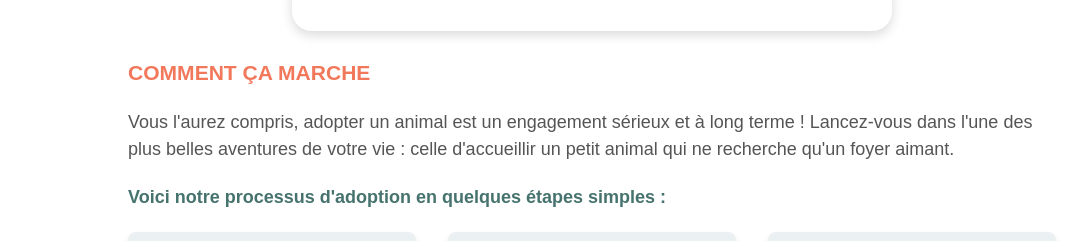
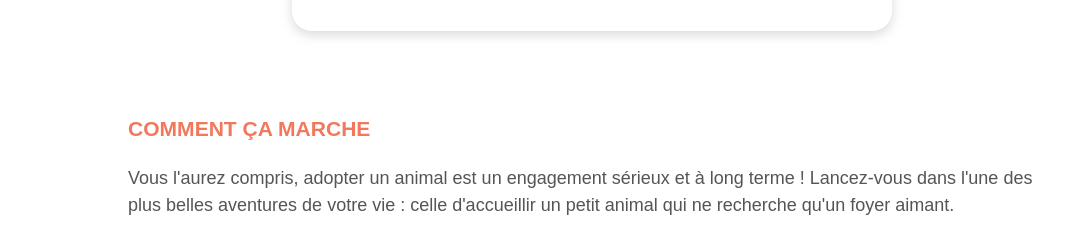
Before and after one commit to Camille-lt/Adaopte_front, a Next.js app: page /guide-adoption in a window 1280 px wide. Shown: the part 711-952 px from the top of the page, without its empty margins (48-1135 px from the left). Built offline with nearby package versions, Linux system fonts and the light colour scheme.

Commit message:
add new style of guide-adoption

```diff
--- a/src/app/guide-adoption/page.js
+++ b/src/app/guide-adoption/page.js
@@ -1,14 +1,18 @@
 'use client'
+
 
 import { useState } from 'react'
 import { HandHeart, BookOpen, Home, Rabbit } from 'lucide-react'
 import AdoptionForm from '../components/adoptionForm'
 
+
 export default function GuideAdoption({ animals = [], cities = [] }) {
    const [showForm, setShowForm] = useState(false)
 
+
    const bannerAdoptURL =
        'https://i.pinimg.com/736x/e5/15/a5/e515a509fac7260f67ae42e844f8cc6a.jpg'
+
 
    const steps = [
        {
@@ -33,11 +37,13 @@ export default function GuideAdoption({ animals = [], cities = [] }) {
        },
    ]
 
+
    return (
        <main style={{ maxWidth: 960, margin: '0 auto', paddingBottom: '2rem' }}>
            <h1 style={{ textAlign: 'center', marginBottom: '2rem', color: '#46736E' }}>
                Guide de l'adoption
            </h1>
+
 
            <div
                style={{
@@ -57,6 +63,7 @@ export default function GuideAdoption({ animals = [], cities = [] }) {
                        borderRadius: '30px',
                    }}
                />
+
 
                <div
                    style={{
@@ -84,16 +91,18 @@ export default function GuideAdoption({ animals = [], cities = [] }) {
                </div>
            </div>
 
+
            <section style={{ textAlign: 'left' }}>
-                <h3 style={{ color: '#F2785C', marginBottom: '1.5rem' }}>COMMENT ÇA MARCHE</h3>
+               <h3 style={{ color: '#F2785C', marginBottom: '1.5rem', paddingTop : '3.5rem' }}>COMMENT ÇA MARCHE</h3>
                <p style={{ paddingBottom: '1.5rem', lineHeight: 1.5, color: '#555555' }}>
                    Vous l'aurez compris, adopter un animal est un engagement sérieux et à long
                    terme ! Lancez-vous dans l'une des plus belles aventures de votre vie : celle
                    d'accueillir un petit animal qui ne recherche qu'un foyer aimant.
                </p>
-                <p style={{ paddingBottom: '1.5rem', color: '#46736E', fontWeight: 'bold' }}>
+               <p style={{ paddingBottom: '1.5rem', color: '#46736E', fontWeight: 'bold', paddingTop:'1.5rem', paddingBottom:'3rem',}}>
                    Voici notre processus d'adoption en quelques étapes simples :
                </p>
+
 
                <div
                    style={{
@@ -134,6 +143,7 @@ export default function GuideAdoption({ animals = [], cities = [] }) {
                </div>
            </section>
 
+
            <div style={{ textAlign: 'center', marginBottom: '3rem' }}>
                <button
                    onClick={() => setShowForm(!showForm)}
@@ -151,6 +161,7 @@ export default function GuideAdoption({ animals = [], cities = [] }) {
                </button>
            </div>
 
+
            {showForm && (
                <div style={{ marginBottom: '5rem' }}>
                    <AdoptionForm animals={animals} cities={cities} />
```
Lines whose indentation alone changed are shown as unchanged.
